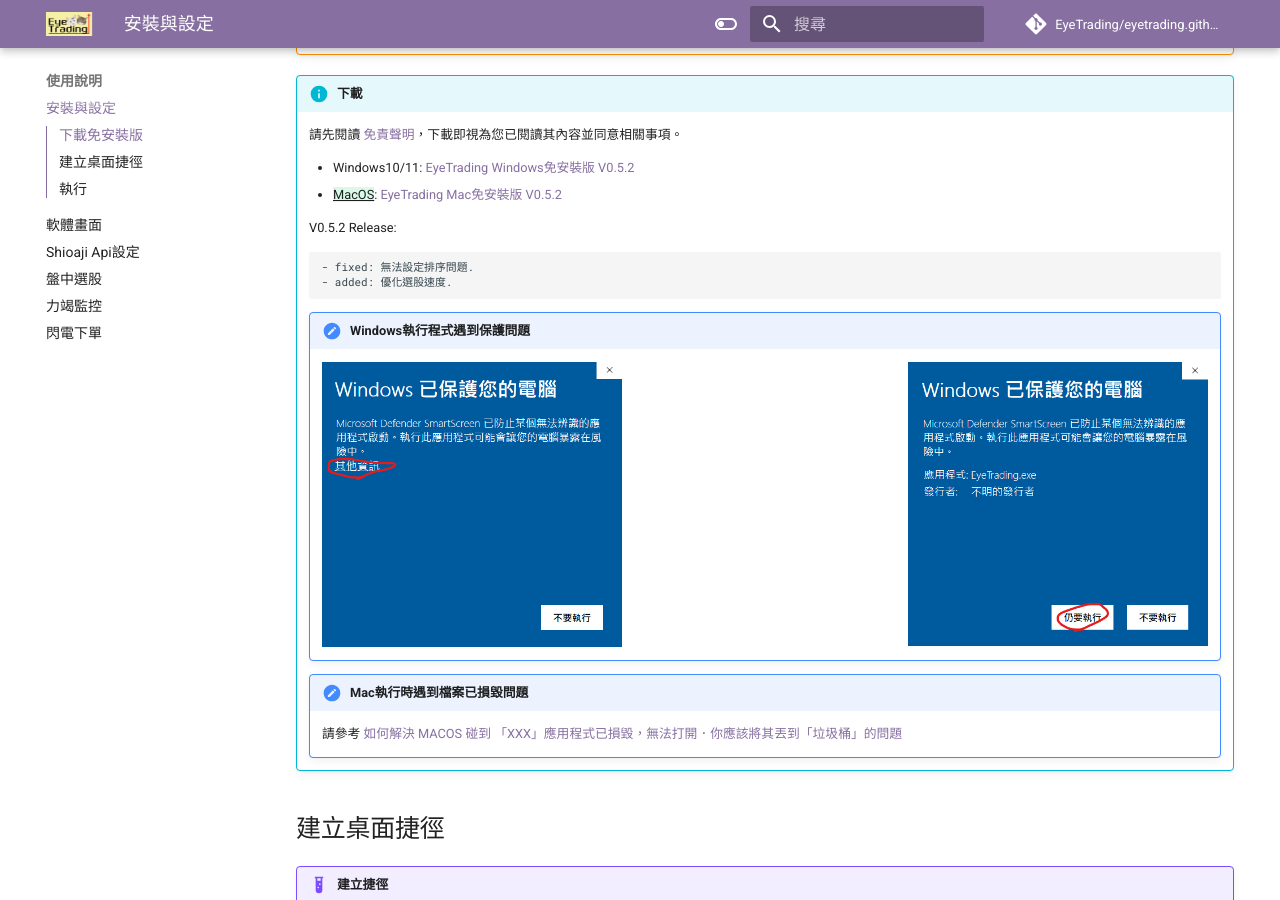
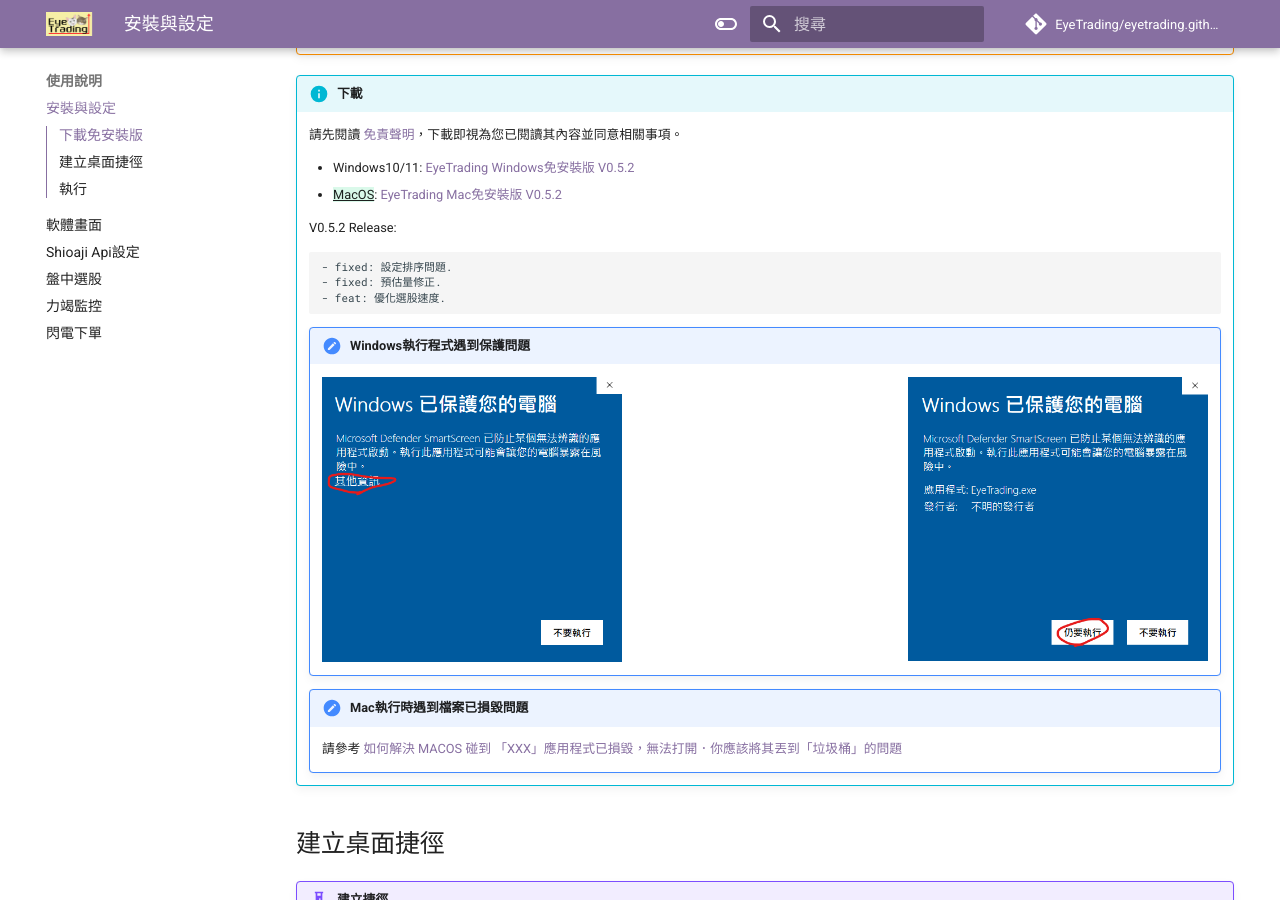
Before and after one commit to EyeTrading/eyetrading.github.io, an MkDocs documentation site: the page built from docs/guides/index.md, in a window 1280 px wide and 900 px high, scrolled down 497 px. Built offline with MkDocs 1.6.1 and Material for MkDocs 9.7.7, drawn with Linux system fonts in a browser that asks for light colours; comment, search, counter and statistics services are not loaded.

Commit message:
Add files via upload

```diff
--- a/docs/guides/index.md
+++ b/docs/guides/index.md
@@ -20,8 +20,9 @@
 
     V0.5.2 Release:
 
-        - fixed: 無法設定排序問題.
-        - added: 優化選股速度.
+        - fixed: 設定排序問題.
+        - fixed: 預估量修正.
+        - feat: 優化選股速度.
 
     !!! tips "Windows執行程式遇到保護問題"
 
```
